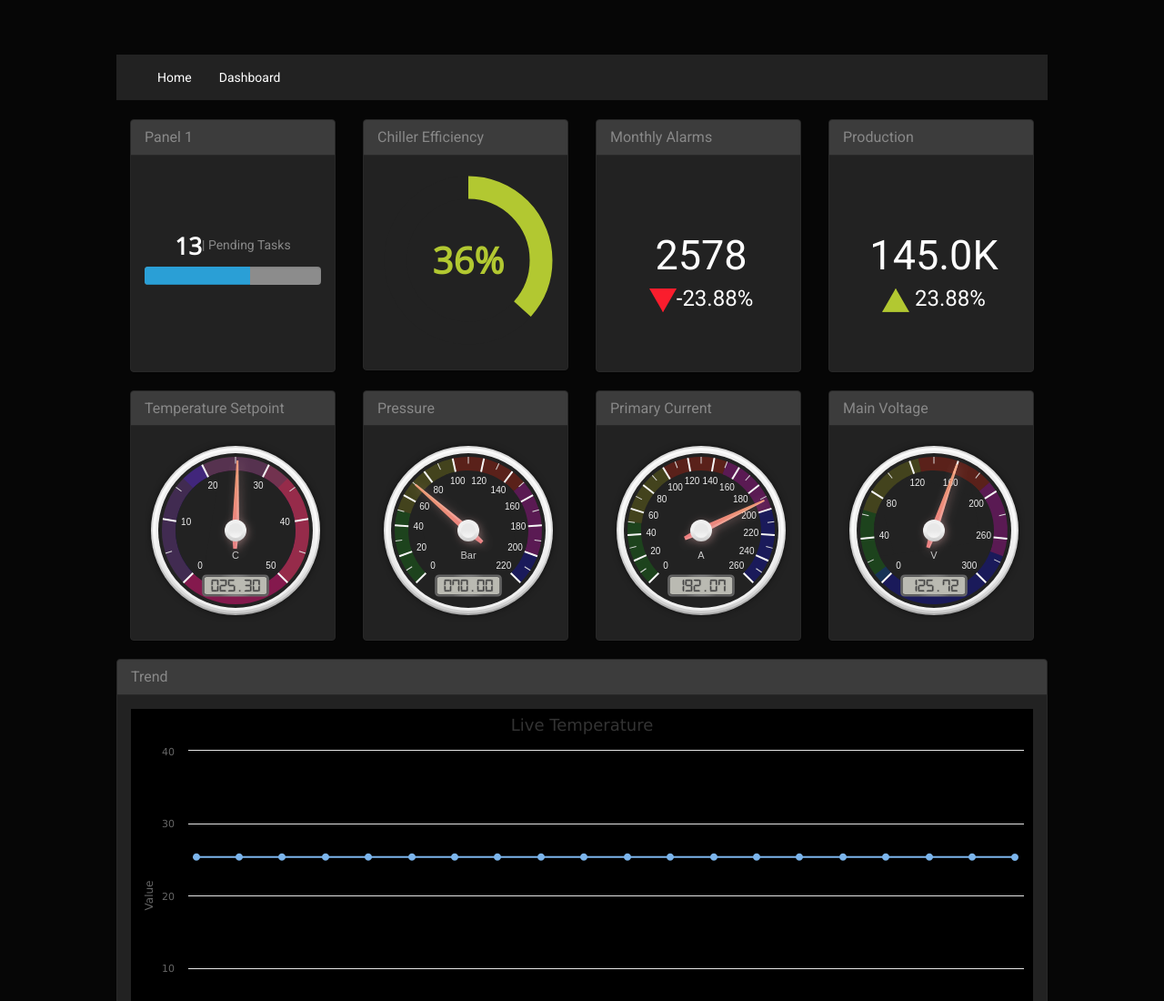
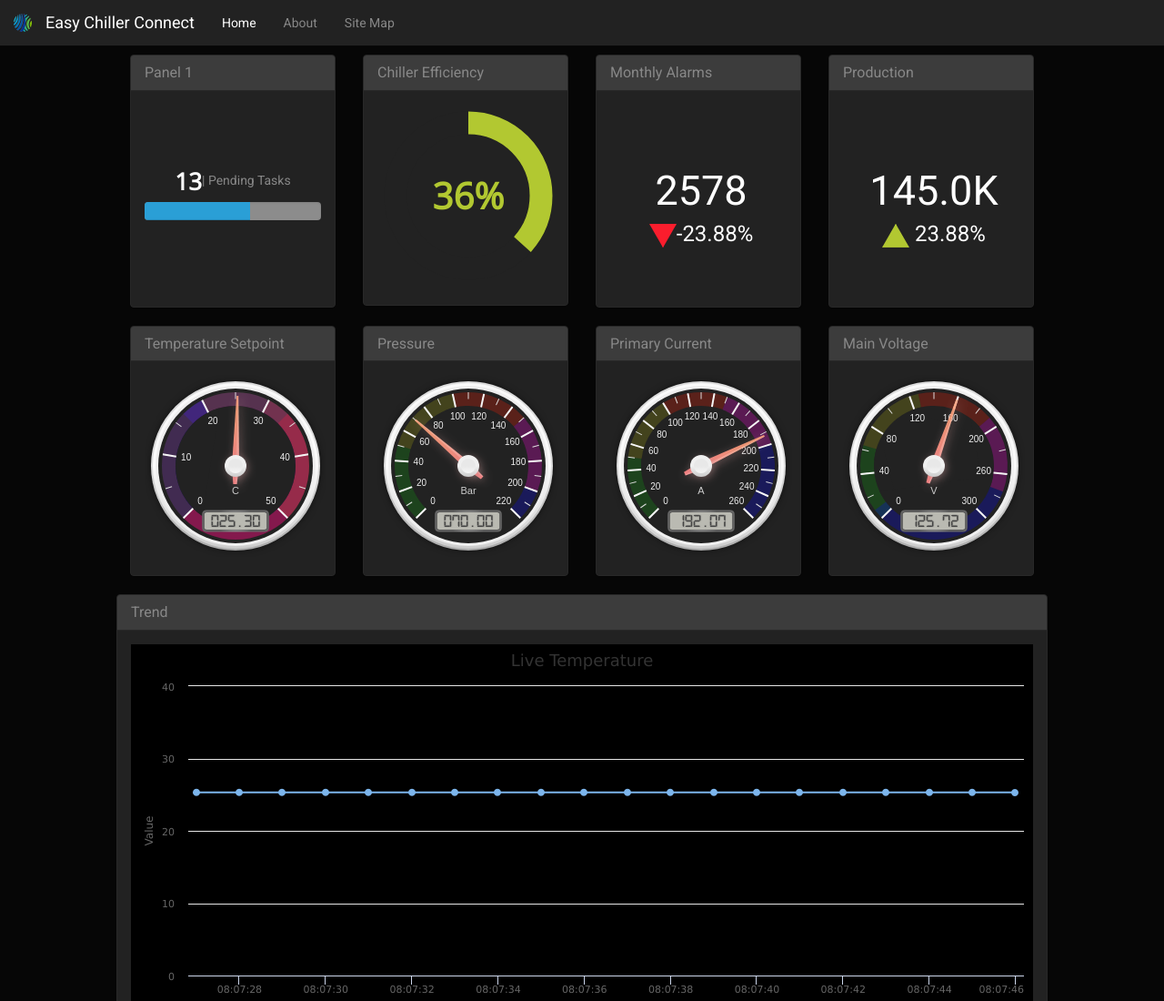
Before and after one commit to maltman2k/sisweb001, a website: page public/sitemap.html in a window 1280 px wide. Shown: the top 1100 px of the page at 91% size. Drawn offline with nearby package versions, Linux system fonts and the light colour scheme.

Commit message:
fixed minor topics

```diff
--- a/public/sitemap.html
+++ b/public/sitemap.html
@@ -9,7 +9,7 @@
 	<meta name="author" content="Andre Powroznik, Doughnut Machine Operator, Johnson Controls, Inc.">
 	<link rel="icon" href="JC Logo.ico">
 
-	<title>Easy Chiller Connect</title>
+	<title>Site Map</title>
 
 	<!-- Bootstrap core CSS -->
 	<!-- <link href="https://easyede-dev.azurewebsites.net/css/bootstrap.min.css" rel="stylesheet">-->
@@ -28,22 +28,6 @@
   	<link href="http://fonts.googleapis.com/css?family=Open+Sans" rel="stylesheet" type="text/css">
 
 
-
-	<!-- HTML5 shim and Respond.js for IE8 support of HTML5 elements and media queries -->
-	<!--[if lt IE 9]>
-	  <script src="https://oss.maxcdn.com/html5shiv/3.7.2/html5shiv.min.js"></script>
-	  <script src="https://oss.maxcdn.com/respond/1.4.2/respond.min.js"></script>
-	<![endif]-->
-
-	<!-- <script>
-	  (function(i,s,o,g,r,a,m){i['GoogleAnalyticsObject']=r;i[r]=i[r]||function(){
-	  (i[r].q=i[r].q||[]).push(arguments)},i[r].l=1*new Date();a=s.createElement(o),
-	  m=s.getElementsByTagName(o)[0];a.async=1;a.src=g;m.parentNode.insertBefore(a,m)
-	  })(window,document,'script','//www.google-analytics.com/analytics.js','ga');
-
-	  ga('create', 'UA-67773840-1', 'auto');
-	  ga('send', 'pageview');
-	</script> -->
 
 	<style type='text/css'>
 	 .table_header_center {
@@ -156,18 +140,27 @@
 
   </head>
   <body>
-	<nav class="navbar navbar-inverse navbar-static-top">
-	    <a class="navbar-brand" href="https://www.johnsoncontrols.com/" target="_blank">
-        </a>
-		<ul class="nav navbar-nav">
-		  <li class="active">
-			<a href="/">Home</a>
-		  </li>
-		  <li class="active">
-			<a href="/edeiot.html">Dashboard</a>
-		  </li>
-		</ul>
-	</nav>
+    <nav class="navbar navbar-inverse navbar-fixed-top">
+      <div class="container-fluid">
+          <div class="navbar-header">
+              <button type="button" class="navbar-toggle collapsed" data-toggle="collapse" data-target="#navbar" aria-expanded="false" aria-controls="navbar">
+                  <span class="sr-only">Toggle navigation</span>
+                  <span class="icon-bar"></span>
+              </button>
+              <a class="navbar-brand" href="#">
+                  <img src="images/JC.png" />
+              </a>
+              <a class="navbar-brand" href="#">Easy Chiller Connect</a>
+          </div>
+          <div id="navbar" class="navbar-collapse collapse">
+              <ul class="nav navbar-nav">
+                  <li class="active"><a href="/">Home</a></li>
+        <li><a href="about">About</a></li>
+                  <li><a href="sitemap">Site Map</a></li>
+              </ul>
+          </div>
+      </div>
+  </nav>
 
 
 
```
Also changed, not shown: public/edeiot.html (+0 -16 lines).
